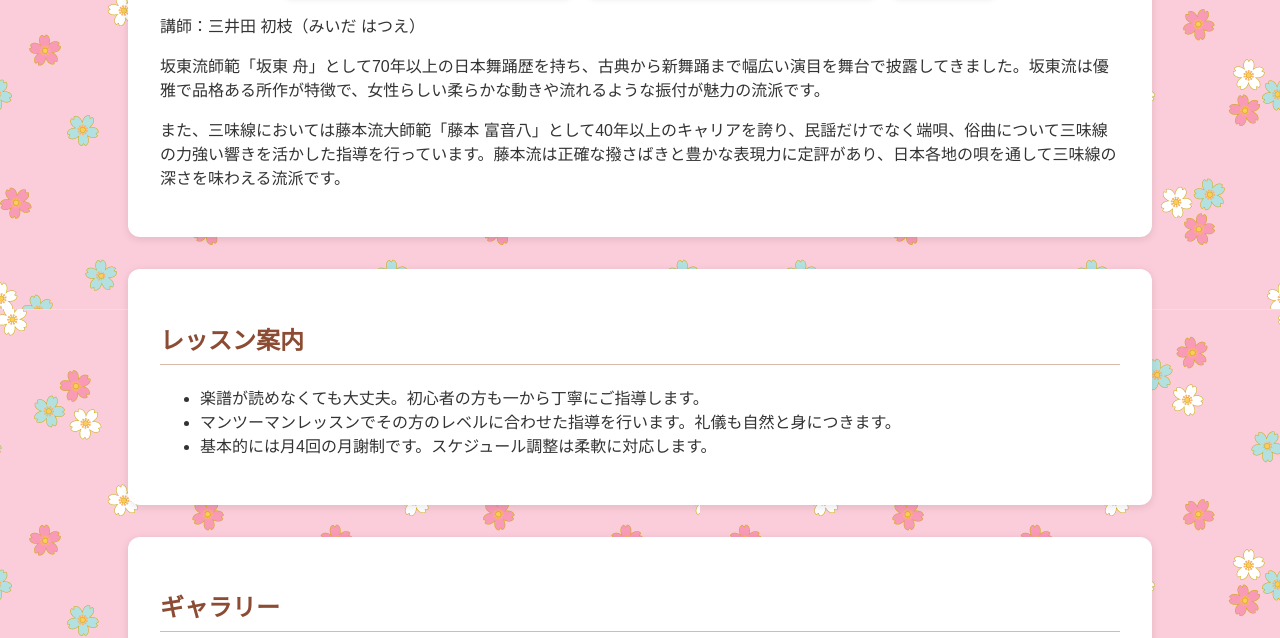
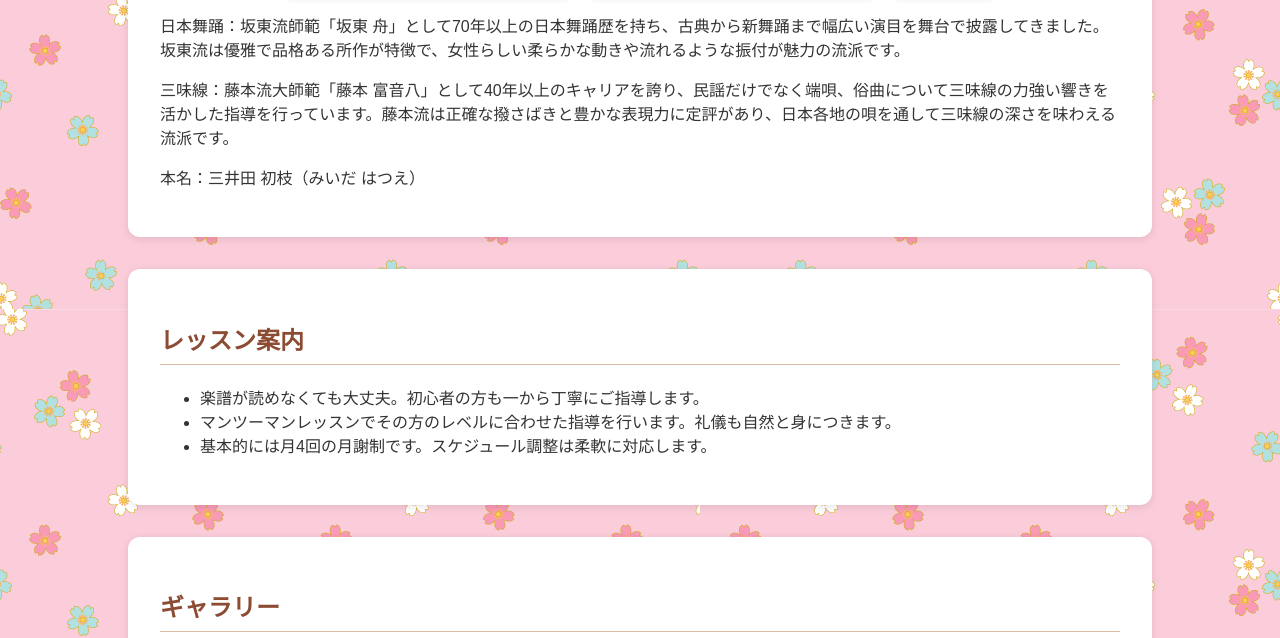
Before and after one commit to fuminico/hashukai, a plain HTML site: page index.html in a window 1280 px wide. Shown: the part 1161-1799 px from the top of the page. Drawn offline with nearby package versions, Linux system fonts and the light colour scheme.

Commit message:
Update index.html

```diff
--- a/index.html
+++ b/index.html
@@ -134,9 +134,10 @@
       <img src="images/teachers/teacher2.jpg" alt="講師の写真2">
       <img src="images/teachers/teacher4.jpg" alt="講師の写真3">
     </div>
-    <p>講師：三井田 初枝（みいだ はつえ）</p>
-    <p>坂東流師範「坂東 舟」として70年以上の日本舞踊歴を持ち、古典から新舞踊まで幅広い演目を舞台で披露してきました。坂東流は優雅で品格ある所作が特徴で、女性らしい柔らかな動きや流れるような振付が魅力の流派です。</p>
-    <p>また、三味線においては藤本流大師範「藤本 富音八」として40年以上のキャリアを誇り、民謡だけでなく端唄、俗曲について三味線の力強い響きを活かした指導を行っています。藤本流は正確な撥さばきと豊かな表現力に定評があり、日本各地の唄を通して三味線の深さを味わえる流派です。</p>
+
+    <p>日本舞踊：坂東流師範「坂東 舟」として70年以上の日本舞踊歴を持ち、古典から新舞踊まで幅広い演目を舞台で披露してきました。坂東流は優雅で品格ある所作が特徴で、女性らしい柔らかな動きや流れるような振付が魅力の流派です。</p>
+    <p>三味線：藤本流大師範「藤本 富音八」として40年以上のキャリアを誇り、民謡だけでなく端唄、俗曲について三味線の力強い響きを活かした指導を行っています。藤本流は正確な撥さばきと豊かな表現力に定評があり、日本各地の唄を通して三味線の深さを味わえる流派です。</p>
+    <p>本名：三井田 初枝（みいだ はつえ）</p>
   </section>
 
   <section id="lessons" class="section">
```
